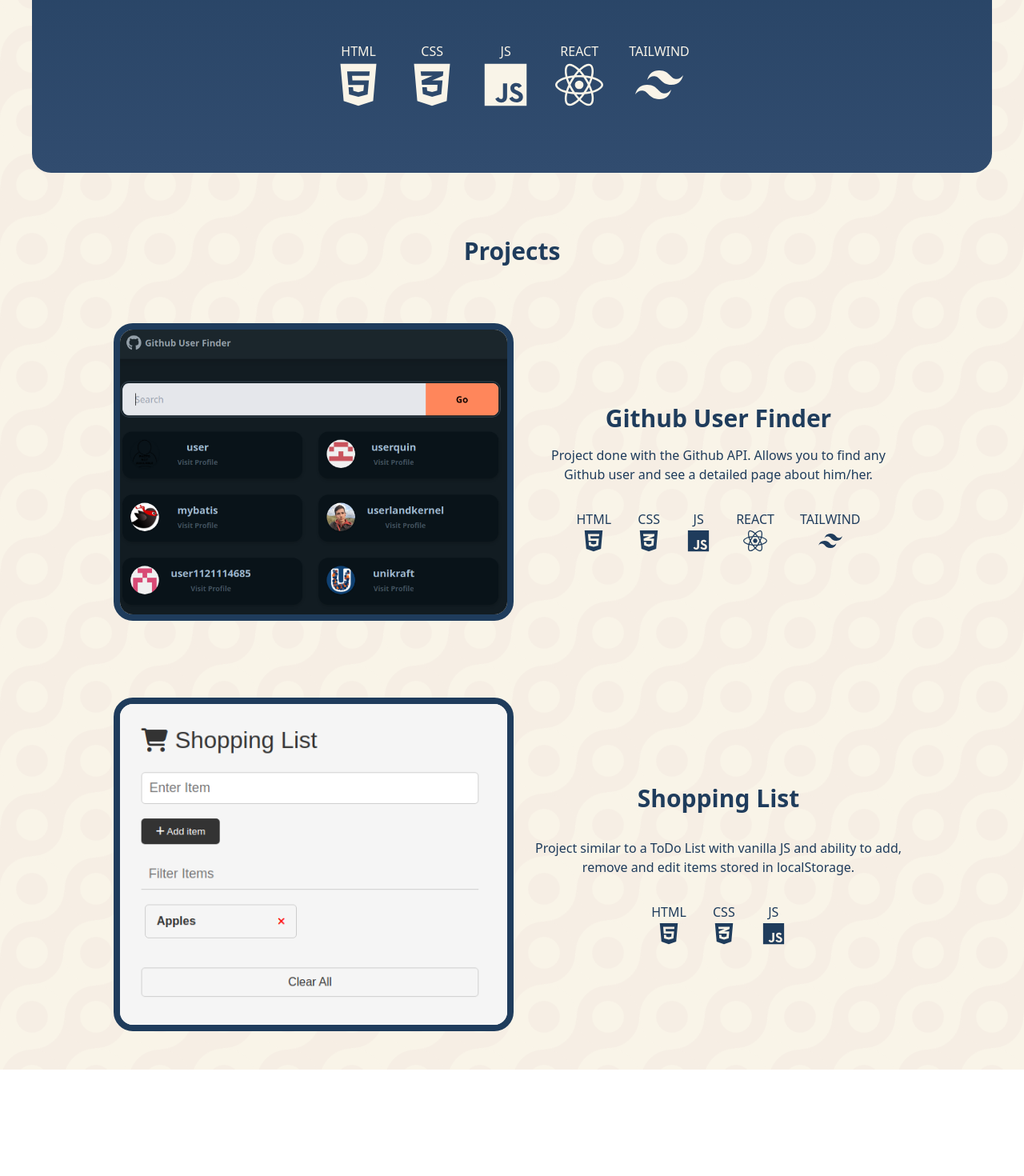
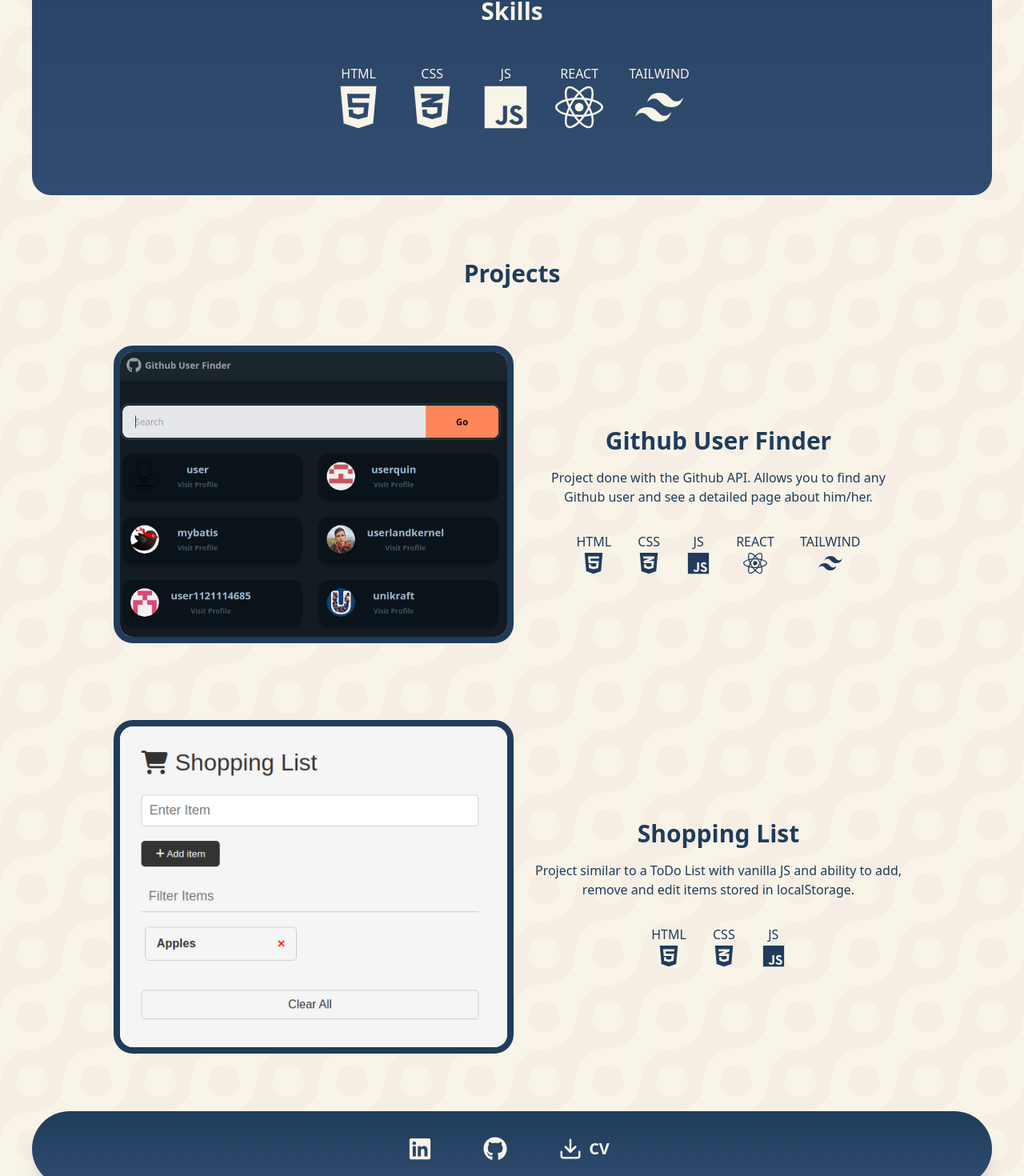
Before and after one commit to Rokonze/Portfolio, a React (Vite) app: page / in a window 1280 px wide. Shown: the part 1169-2639 px from the top of the page at 80% size. Before the commit the page ends 2506 px from the top, so only its background shows below. Built offline with nearby package versions, Linux system fonts and the light colour scheme.

Commit message:
Add Footer with links to linkedin, github and download cv button

```diff
--- a/src/App.jsx
+++ b/src/App.jsx
@@ -2,6 +2,7 @@ import Navbar from "./components/Navbar"
 import Hero from "./components/Hero"
 import About from "./components/About"
 import Projects from "./components/Projects"
+import Footer from "./components/Footer"
 import './index.css'
 
 function App() {
@@ -14,6 +15,7 @@ function App() {
         <Hero />
         <About />
         <Projects />
+        <Footer />
       </div>
 
     </>
--- a/src/components/About.jsx
+++ b/src/components/About.jsx
@@ -10,7 +10,8 @@ function About() {
     <div id='about' className='bg-gradient-to-b from-[#1f3c5c] to-[#314c6f] max-w-[80%] lg:max-w-[1200px] h-auto  text-[#f9f4e8] flex flex-col  items-center my-8 py-8 rounded-3xl divide-y'>
         <div className='w-[75%] md:w-[50%]  flex flex-col items-center py-8 '>
             <h3 className='text-3xl font-extrabold mb-8'>About me</h3>
-            <p className='text-center text-lg'>Lorem ipsum, dolor sit amet consectetur adipisicing elit. Similique eveniet adipisci tenetur esse dolorem, omnis necessitatibus nobis perferendis, eaque optio ut? Minus architecto eius iusto quisquam reiciendis quod natus eaque</p>
+            <p className='text-center text-lg'>Student at Transylvania University of Brasov, pursuing a Bachelor's dregree at distance from Bucharest.</p>
+            <p className="text-center text-lg">In addition to being the career path I want to follow, programming for me is also a hobby. The satisfaction of making more and more complex websites drives me to keep creating and exploring.</p>
         </div>
 
         <div className='w-[80%] flex flex-col items-center py-8'>
--- /dev/null
+++ b/src/components/Footer.jsx
@@ -0,0 +1,41 @@
+import React from 'react'
+import CV from '../assets/CV_Serban_Iulian.pdf'
+import { FaLinkedin } from "react-icons/fa";
+import { FaGithub } from "react-icons/fa";
+import { FiDownload } from "react-icons/fi";
+
+function Footer() {
+  return (
+    <div id='contact' className='w-[100%]'>
+        <div className=" max-w-[80%] lg:max-w-[1200px] mt-6 rounded-full  mx-auto    text-[#f9f4e8]  py-6  shadow-xl items-center bg-gradient-to-b from-[#1f3c5c] to-[#314c6f]">
+
+            <ul className="flex flex-row justify-center ">
+
+                <a href="https://linkedin.com/in/iulian-serban-12ab3522b" target='_blank' rel="noopener noreferrer" className='text-3xl'>
+                    <li className='mx-1 px-2 lg:mx-4 lg:px-4 py-2  hover:bg-[#6384a2] rounded-full font-bold active:bg-[#1f3c5c] hover:transition-all duration-300'>
+                        <FaLinkedin />
+                    </li>
+                </a>
+
+
+                <a href="https://github.com/Rokonze" target='_blank' rel="noopener noreferrer" className='text-3xl'>
+                    <li className='mx-1 px-2 lg:mx-4 lg:px-4 py-2  hover:bg-[#6384a2] rounded-full font-bold active:bg-[#1f3c5c] hover:transition-all duration-300'>
+                        <FaGithub />
+                    </li>
+                 </a>
+
+                 <a href={CV} download>
+                    <li className='mx-1 px-2 lg:mx-4 lg:px-4 py-2 text-3xl  hover:bg-[#6384a2] rounded-full font-bold active:bg-[#1f3c5c] hover:transition-all duration-300 flex items-center'>
+                        <FiDownload />
+                        <p  className='text-xl px-2'>CV</p>
+                    </li>
+                 </a>
+
+
+            </ul>
+        </div>
+    </div>
+  )
+}
+
+export default Footer
--- a/src/components/Hero.jsx
+++ b/src/components/Hero.jsx
@@ -18,6 +18,7 @@ function Hero() {
                 <p className='text-[#1f3c5c] sm:text-lg my-6 lg:text-xl'>
                     Front-end web developer with a passion for learning and constantly looking for new challenges and opportunities.
                 </p>
+
             </div>
         </div>
         <div className='border-solid border-2 border-[#314c6f] rounded-full p-2 animate-bounce text-2xl'>
--- a/src/components/Navbar.jsx
+++ b/src/components/Navbar.jsx
@@ -6,15 +6,24 @@ function Navbar() {
         <div className=" max-w-[80%] lg:max-w-[1200px] mt-6 rounded-full  mx-auto flex flex-row justify-around   text-[#f9f4e8]  py-6  shadow-xl items-center bg-gradient-to-b from-[#1f3c5c] to-[#314c6f]">
             <h1 className='text-2xl lg:text-4xl font-bold'>S.I</h1>
             <ul className="flex flex-row ">
+
+                <a href="#about">
                     <li className='mx-1 px-2 lg:mx-4 lg:px-4 py-2  hover:bg-[#6384a2] rounded-full font-bold active:bg-[#1f3c5c] hover:transition-all duration-300'>
-                  <a href="#about">About</a>
+                      About
                     </li>
+                </a>
+
+                <a href="#projects">
                     <li className='mx-1 px-2 lg:mx-4 lg:px-4 py-2  hover:bg-[#6384a2] rounded-full font-bold active:bg-[#1f3c5c] hover:transition-all duration-300'>
-                <a href="#projects">Projects</a>
+                      Projects
                     </li>
+                </a>
+
+                <a href="#contact">
                     <li className='mx-1 px-2 lg:mx-4 lg:px-4 py-2  hover:bg-[#6384a2] rounded-full font-bold active:bg-[#1f3c5c] hover:transition-all duration-300'>
-                <a href="#contact">Contact</a>
+                      Contact
                     </li>
+                </a>
             </ul>
         </div>
     </div>
--- a/src/components/Projects.jsx
+++ b/src/components/Projects.jsx
@@ -18,7 +18,7 @@ function Projects() {
 
 
             <div className='flex flex-col lg:max-w-[40%] px-2 mx-2 items-center text-center'>
-                <p className='text-3xl text-center font-extrabold  pt-8 hover:underline'>Github User Finder</p>
+                <a href='https://github-user-finder-i.netlify.app/' target='_blank' rel="noopener noreferrer" className='text-3xl text-center font-extrabold  pt-8 hover:underline'>Github User Finder</a>
                 <p className='py-4 '>Project done with the Github API. Allows you to find any Github user and see a detailed page about him/her.</p>
                 <ul className='flex flex-wrap flex-row  justify-center'>
                     <li className='p-2 m-2 flex flex-col items-center'>
@@ -48,7 +48,7 @@ function Projects() {
             <img src={shoppingList} alt="Github User Finder" className='my-auto h-auto w-[500px] border-solid border-8 border-[#1f3c5c] mx-2 rounded-3xl' />
 
             <div className='flex flex-col lg:max-w-[40%] px-2 mx-2 items-center text-center'>
-                <h3 className='text-3xl font-extrabold py-4 hover:underline'>Shopping List</h3>
+            <a href='https://steady-narwhal-78edfb.netlify.app/' target='_blank' rel="noopener noreferrer" className='text-3xl text-center font-extrabold  pt-8 hover:underline'>Shopping List</a>
                 <p className='py-4'>Project similar to a ToDo List with vanilla JS and ability to add, remove and edit items stored in localStorage.</p>
                 <ul className='flex flex-wrap flex-row  justify-center'>
                     <li className='p-2 m-2 flex flex-col items-center'>
```
Also changed, not shown: 1 other file (tests, documents, lock files or other folders). Lines whose indentation alone changed are shown as unchanged.
